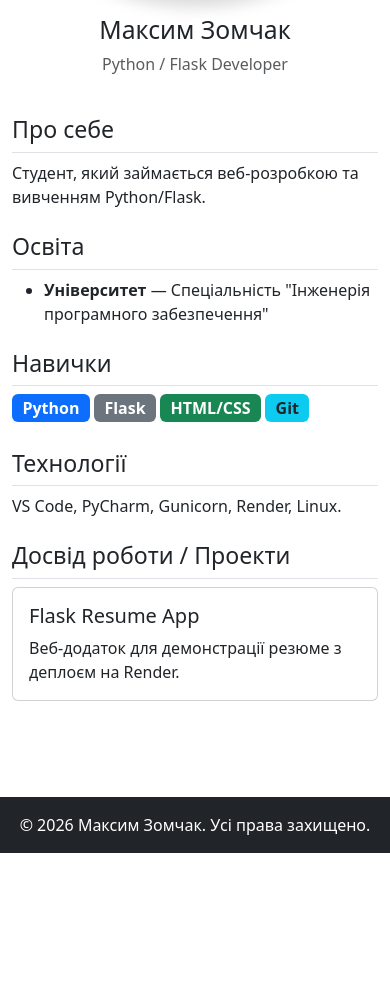
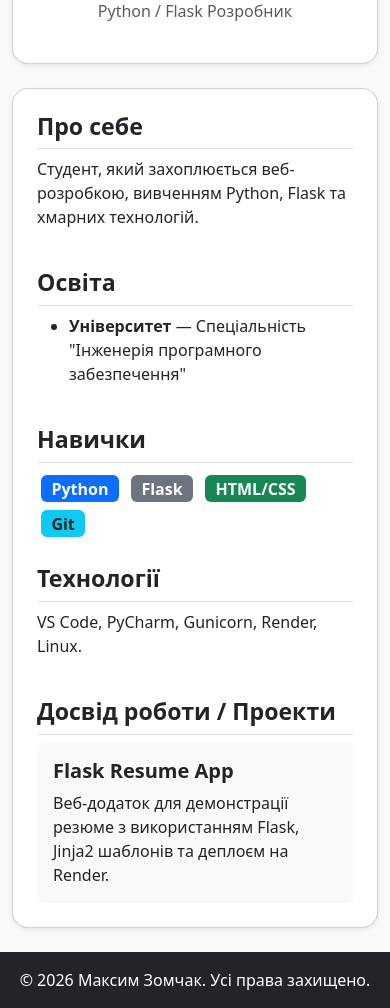
Before and after one commit to zomchakm-prog/flask-app-lab, a Flask app: page / in a window 390 px wide. Shown: the part 356-1364 px from the top of the page. Before the commit the page ends 1209 px from the top, so only its background shows below. Run offline with Flask 3, Linux system fonts and the light colour scheme.

Commit message:
Lab2: Додано static файли (фото, CSS), підключено Bootstrap 5 та стилі

```diff
--- /dev/null
+++ b/static/css/styles.css
@@ -0,0 +1,9 @@
+body {
+    background-color: #f8f9fa;
+}
+
+.profile-img {
+    width: 200px;
+    height: 200px;
+    object-fit: cover;
+}
--- a/templates/base.html
+++ b/templates/base.html
@@ -7,7 +7,7 @@
 
     <link href="https://cdn.jsdelivr.net/npm/bootstrap@5.3.0/dist/css/bootstrap.min.css" rel="stylesheet">
 
-    <link rel="stylesheet" href="{{ url_for('static', filename='css/style.css') }}">
+    <link rel="stylesheet" href="{{ url_for('static', filename='css/styles.css') }}">
 </head>
 <body class="d-flex flex-column min-vh-100">
 
--- a/templates/components/footer.html
+++ b/templates/components/footer.html
@@ -1,4 +1,4 @@
-<footer class="bg-dark text-white text-center py-3 mt-5">
+<footer class="bg-dark text-white text-center py-3 mt-auto">
   <div class="container">
     <p class="mb-0">&copy; 2026 Максим Зомчак. Усі права захищено.</p>
   </div>
--- a/templates/components/navbar.html
+++ b/templates/components/navbar.html
@@ -1,6 +1,6 @@
 <nav class="navbar navbar-expand-lg navbar-dark bg-dark">
   <div class="container">
-    <a class="navbar-brand" href="{{ url_for('resume') }}">Моє Резюме</a>
+    <a class="navbar-brand fw-bold" href="{{ url_for('resume') }}">Моє Резюме</a>
     <button class="navbar-toggler" type="button" data-bs-toggle="collapse" data-bs-target="#navbarNav">
       <span class="navbar-toggler-icon"></span>
     </button>
--- a/templates/resume.html
+++ b/templates/resume.html
@@ -1,48 +1,53 @@
 {% extends 'base.html' %}
 
 {% block content %}
-<div class="row">
-    <div class="col-md-4 text-center mb-4">
-        <img src="{{ url_for('static', filename='images/photo.jpg') }}" alt="Моє фото" class="img-fluid rounded-circle shadow profile-img">
-        <h2 class="mt-3">Максим Зомчак</h2>
-        <p class="text-muted">Python / Flask Developer</p>
+<div class="row g-4">
+    <div class="col-lg-4 text-center">
+        <div class="card p-4 shadow-sm rounded-4">
+
+            <img src="{{ url_for('static', filename='images/photo.jpg') }}" alt="Моє фото" class="img-fluid rounded-circle shadow profile-img mx-auto mb-3">
+            <h2 class="mb-1">Максим Зомчак</h2>
+            <p class="text-muted">Python / Flask Розробник</p>
+        </div>
     </div>
 
-    <div class="col-md-8">
+    <div class="col-lg-8">
+        <div class="card p-4 shadow-sm rounded-4">
             <section class="mb-4">
-            <h3 class="border-bottom pb-2">Про себе</h3>
-            <p>Студент, який займається веб-розробкою та вивченням Python/Flask.</p>
+                <h3 class="border-bottom pb-2 fw-semibold">Про себе</h3>
+                <p>Студент, який захоплюється веб-розробкою, вивченням Python, Flask та хмарних технологій.</p>
             </section>
 
             <section class="mb-4">
-            <h3 class="border-bottom pb-2">Освіта</h3>
+                <h3 class="border-bottom pb-2 fw-semibold">Освіта</h3>
                 <ul>
                     <li><strong>Університет</strong> — Спеціальність "Інженерія програмного забезпечення"</li>
                 </ul>
             </section>
 
             <section class="mb-4">
-            <h3 class="border-bottom pb-2">Навички</h3>
-            <span class="badge bg-primary fs-6 mb-1">Python</span>
-            <span class="badge bg-secondary fs-6 mb-1">Flask</span>
-            <span class="badge bg-success fs-6 mb-1">HTML/CSS</span>
-            <span class="badge bg-info text-dark fs-6 mb-1">Git</span>
+                <h3 class="border-bottom pb-2 fw-semibold">Навички</h3>
+                <span class="badge bg-primary fs-6 m-1">Python</span>
+                <span class="badge bg-secondary fs-6 m-1">Flask</span>
+                <span class="badge bg-success fs-6 m-1">HTML/CSS</span>
+                <span class="badge bg-info text-dark fs-6 m-1">Git</span>
             </section>
 
             <section class="mb-4">
-            <h3 class="border-bottom pb-2">Технології</h3>
+                <h3 class="border-bottom pb-2 fw-semibold">Технології</h3>
                 <p>VS Code, PyCharm, Gunicorn, Render, Linux.</p>
             </section>
 
-        <section class="mb-4">
-            <h3 class="border-bottom pb-2">Досвід роботи / Проекти</h3>
-            <div class="card mb-3">
+            <section>
+                <h3 class="border-bottom pb-2 fw-semibold">Досвід роботи / Проекти</h3>
+                <div class="card bg-light border-0">
                     <div class="card-body">
-                    <h5 class="card-title">Flask Resume App</h5>
-                    <p class="card-text">Веб-додаток для демонстрації резюме з деплоєм на Render.</p>
+                        <h5 class="card-title fw-bold">Flask Resume App</h5>
+                        <p class="card-text">Веб-додаток для демонстрації резюме з використанням Flask, Jinja2 шаблонів та деплоєм на Render.</p>
                     </div>
                 </div>
             </section>
         </div>
     </div>
+</div>
 {% endblock %}
```
Also changed, not shown: templates/contacts.html (+6 -4 lines), static/images/photos.jpg (added). Lines whose indentation alone changed are shown as unchanged.
